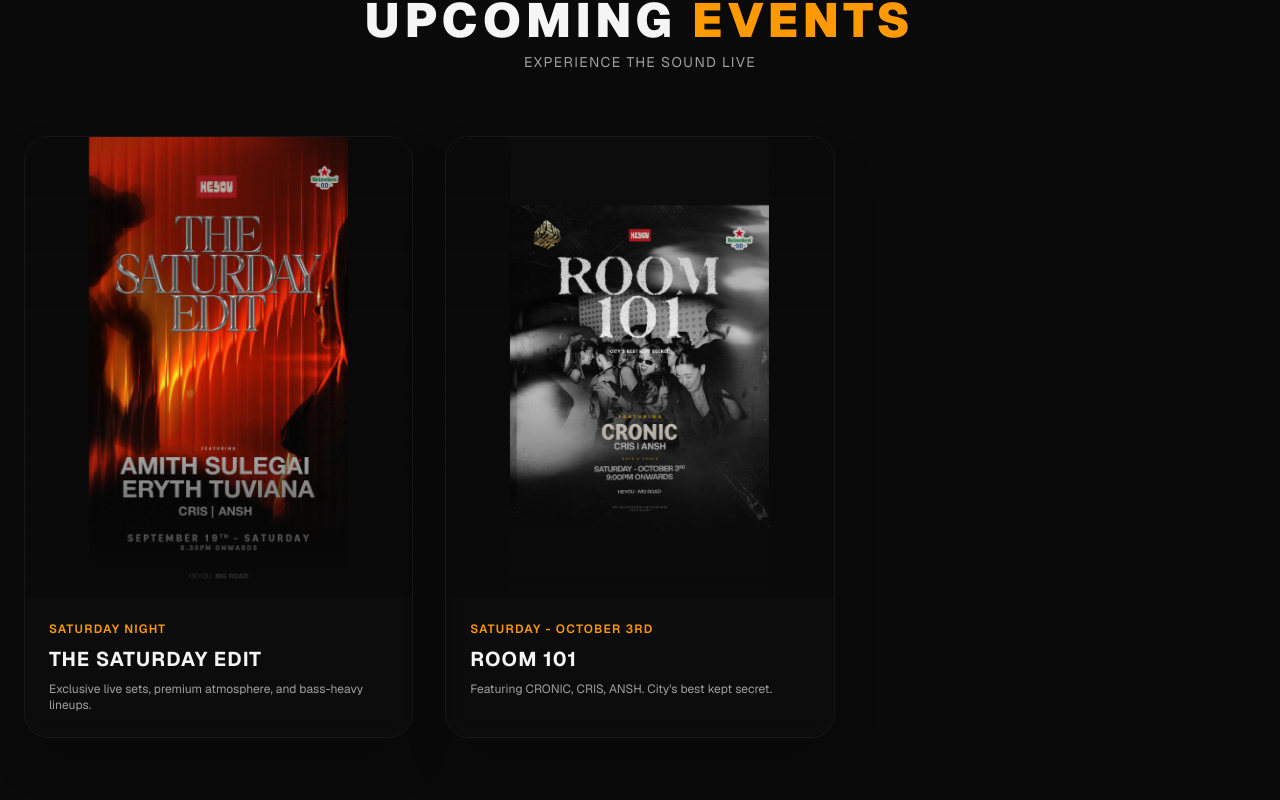
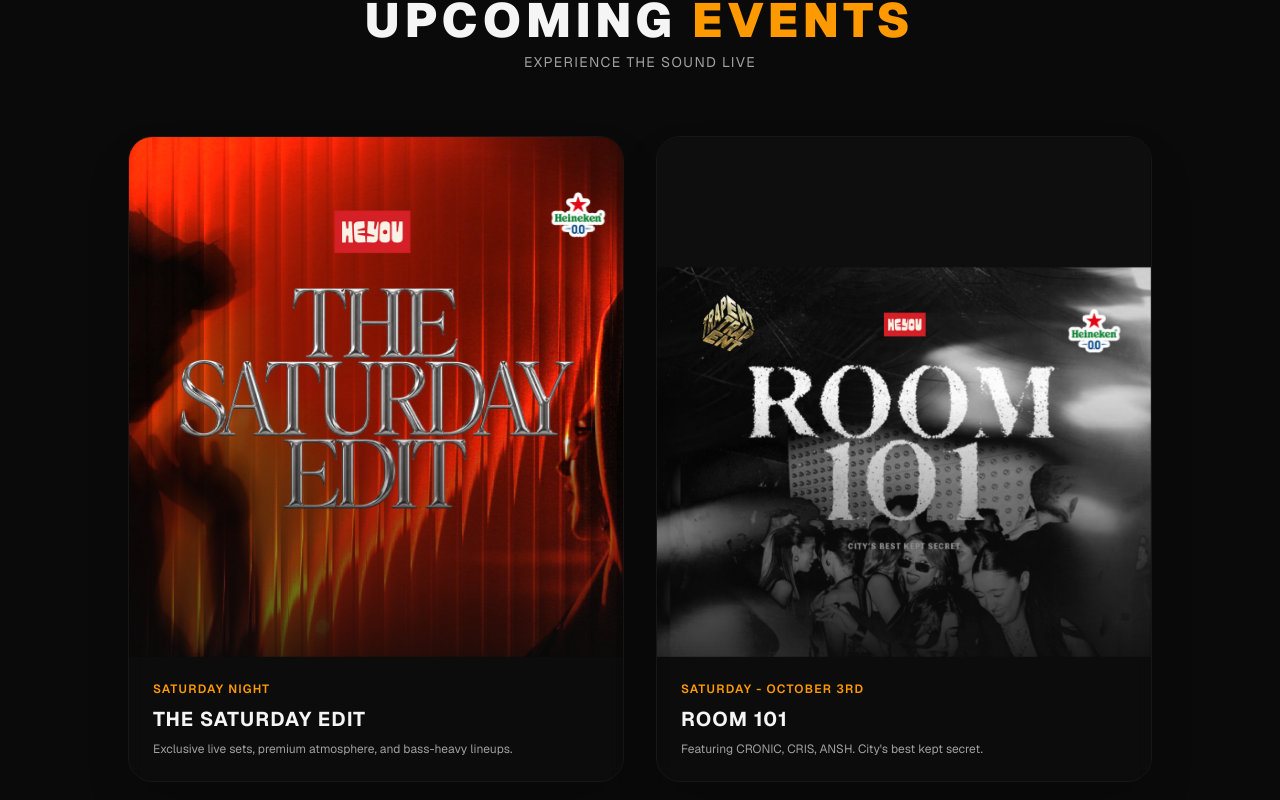
Before and after one commit to gamingfeverffhaideryt-cpu/trap-entertainments, a Next.js app: page / in a window 1280 px wide. Shown: the part 900-1700 px from the top of the page. Built offline with nearby package versions, Linux system fonts and the light colour scheme.

Commit message:
Fix typescript lucide icon compilation error

```diff
--- a/app/page.tsx
+++ b/app/page.tsx
@@ -107,16 +107,17 @@ export default function TrapEntertainmentWebsite() {
           </p>
         </div>
 
-        <div className="grid grid-cols-1 md:grid-cols-2 lg:grid-cols-3 gap-8">
+        {/* Updated to max-w-5xl and 2 columns max for better card sizing */}
+        <div className="grid grid-cols-1 md:grid-cols-2 gap-8 max-w-5xl mx-auto">
           {/* EVENT 1 */}
           <div className="group relative flex flex-col rounded-3xl border border-neutral-900 bg-neutral-900/20 shadow-2xl overflow-hidden backdrop-blur-sm transition-all duration-500 hover:border-amber-500/40 hover:shadow-[0_0_35px_rgba(245,158,11,0.2)]">
-            <div className="relative w-full h-[460px] bg-neutral-950 flex flex-col justify-between p-6 overflow-hidden">
+            <div className="relative w-full h-[520px] bg-neutral-950 overflow-hidden">
               <img
                 src="/saturday-edit.png"
                 alt="The Saturday Edit Poster"
-                className="absolute inset-0 w-full h-full object-contain object-center transform transition-transform duration-700 ease-[cubic-bezier(0.16,1,0.3,1)] group-hover:scale-[1.02] pointer-events-none will-change-transform"
+                className="w-full h-full object-cover object-top transform transition-transform duration-700 ease-[cubic-bezier(0.16,1,0.3,1)] group-hover:scale-[1.02] pointer-events-none will-change-transform"
               />
-              <div className="absolute inset-0 bg-gradient-to-b from-neutral-950/40 via-transparent to-neutral-950/95 z-10" />
+              <div className="absolute inset-0 bg-gradient-to-b from-transparent via-transparent to-neutral-950/80 z-10" />
             </div>
             <div className="p-6 flex flex-col gap-2">
               <span className="text-amber-500 text-xs font-semibold uppercase tracking-widest">
@@ -133,13 +134,13 @@ export default function TrapEntertainmentWebsite() {
 
           {/* EVENT 2 */}
           <div className="group relative flex flex-col rounded-3xl border border-neutral-900 bg-neutral-900/20 shadow-2xl overflow-hidden backdrop-blur-sm transition-all duration-500 hover:border-amber-500/40 hover:shadow-[0_0_35px_rgba(245,158,11,0.2)]">
-            <div className="relative w-full h-[460px] bg-neutral-950 flex flex-col justify-between p-6 overflow-hidden">
+            <div className="relative w-full h-[520px] bg-neutral-950 overflow-hidden">
               <img
                 src="/room101.png"
                 alt="Room 101 Poster"
-                className="absolute inset-0 w-full h-full object-contain object-center transform transition-transform duration-700 ease-[cubic-bezier(0.16,1,0.3,1)] group-hover:scale-[1.02] pointer-events-none will-change-transform"
+                className="w-full h-full object-cover object-top transform transition-transform duration-700 ease-[cubic-bezier(0.16,1,0.3,1)] group-hover:scale-[1.02] pointer-events-none will-change-transform"
               />
-              <div className="absolute inset-0 bg-gradient-to-b from-neutral-950/40 via-transparent to-neutral-950/95 z-10" />
+              <div className="absolute inset-0 bg-gradient-to-b from-transparent via-transparent to-neutral-950/80 z-10" />
             </div>
             <div className="p-6 flex flex-col gap-2">
               <span className="text-amber-500 text-xs font-semibold uppercase tracking-widest">
```
